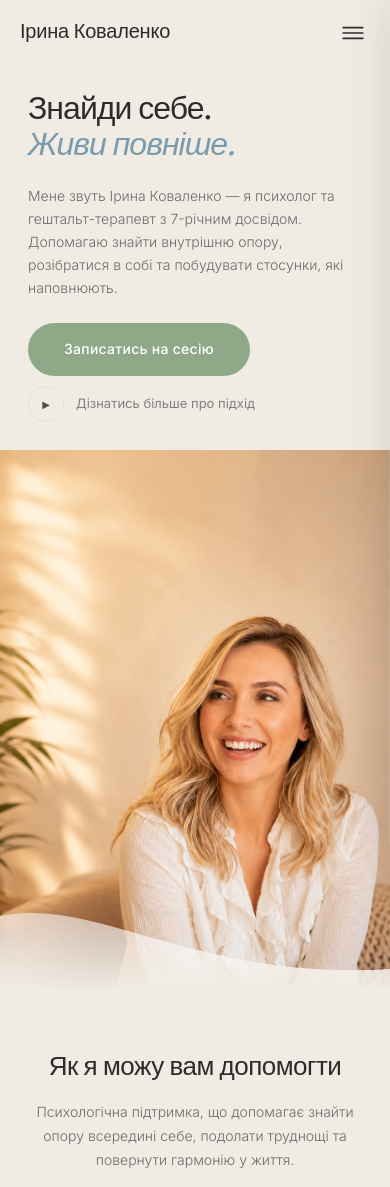
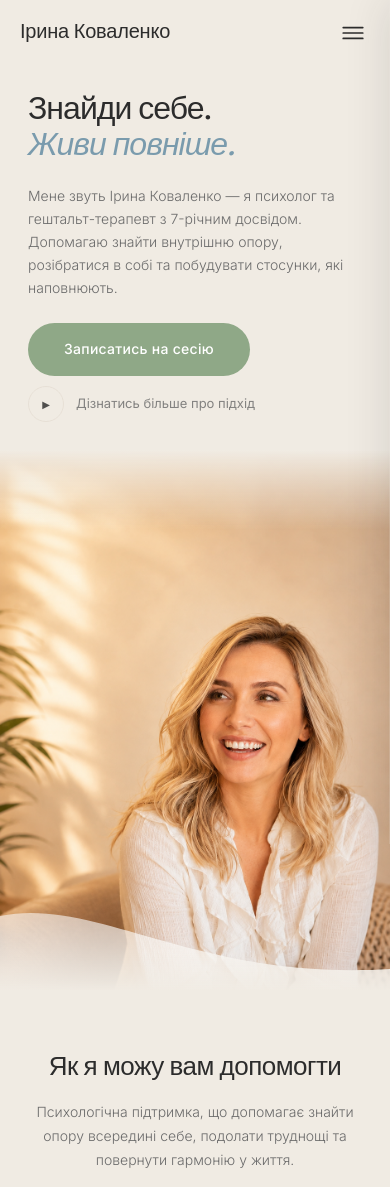
Before and after one commit to danylonahorniuk/psychologist-landing, a Next.js app: page / in a window 390 px wide. Shown: the top 1187 px of the page. Built offline with nearby package versions, Linux system fonts and the light colour scheme.

Commit message:
feat: add smooth gradient transition from text to photo in mobile hero

```diff
--- a/app/globals.css
+++ b/app/globals.css
@@ -324,6 +324,15 @@ body {
   .hero-cta-row { flex-direction: column; align-items: flex-start; gap: 10px; }
   .hero-bg-wrap { display: none !important; }
   .hero-mobile-photo { display: block !important; position: relative !important; width: 100%; height: 64vh; min-height: 320px; }
+  .hero-mobile-photo::before {
+    content: '';
+    position: absolute;
+    top: 0; left: 0; right: 0;
+    height: 80px;
+    background: linear-gradient(to bottom, var(--bg-warm) 0%, transparent 100%);
+    z-index: 1;
+    pointer-events: none;
+  }
   .hero-secondary-cta { display: flex !important; }
   .hero-description { font-size: 14px !important; line-height: 1.65 !important; margin-bottom: 24px !important; max-width: 100% !important; }
 }
```
